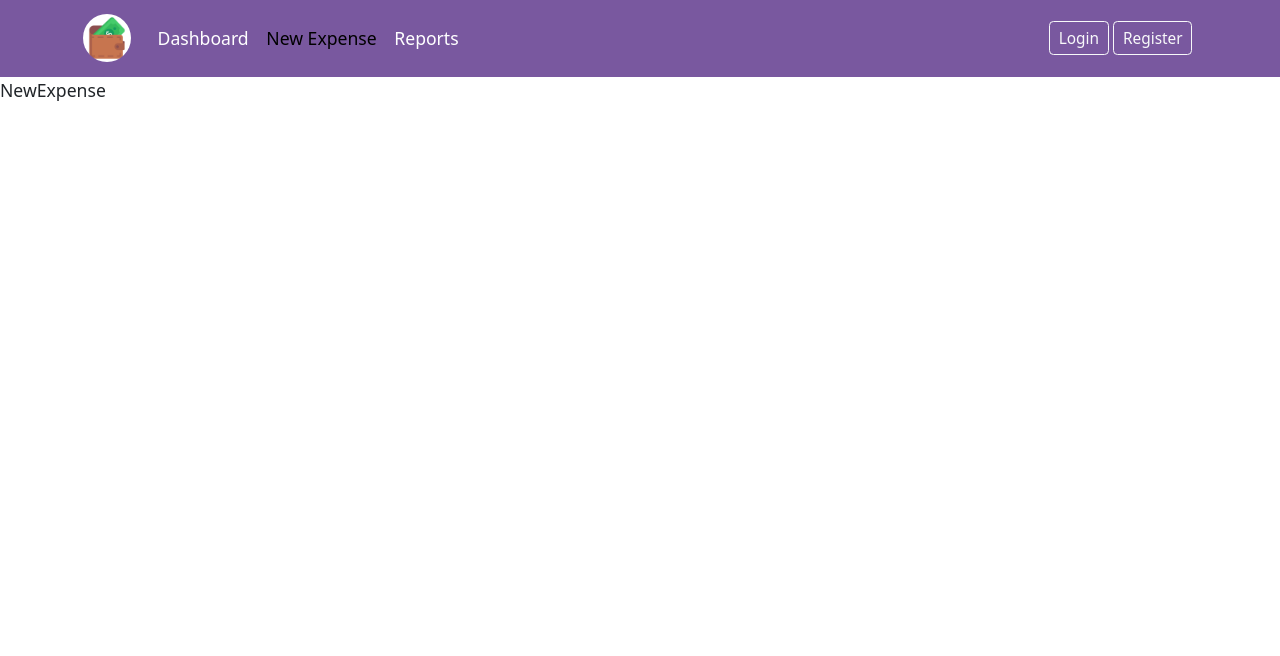
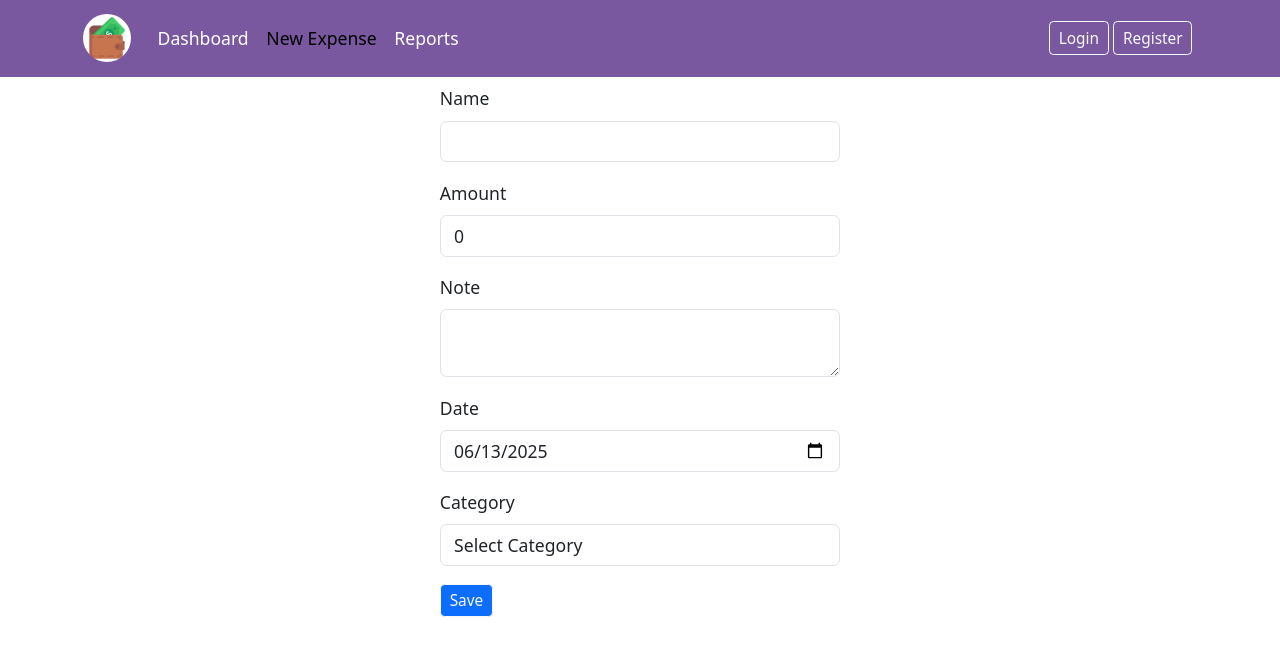
Before and after one commit to RohanKale0710/webapp, a React (Vite) app in the folder client/: page /new in a window 1280 px wide. Shown: the top 656 px of the page. Built offline with nearby package versions, Linux system fonts and the light colour scheme.

Commit message:
save expense completed

```diff
--- a/client/package.json
+++ b/client/package.json
@@ -12,10 +12,12 @@
   "dependencies": {
     "axios": "^1.9.0",
     "bootstrap": "^5.3.6",
+    "formik": "^2.4.6",
     "react": "^19.1.0",
     "react-dom": "^19.1.0",
     "react-icons": "^5.5.0",
-    "react-router-dom": "^7.6.2"
+    "react-router-dom": "^7.6.2",
+    "yup": "^1.6.1"
   },
   "devDependencies": {
     "@eslint/js": "^9.25.0",
--- /dev/null
+++ b/client/src/components/Dropdown.tsx
@@ -0,0 +1,32 @@
+interface Props {
+    options: string[];
+    name: string;
+    id: string;
+    value: string;
+    onChange: (e: React.ChangeEvent<HTMLSelectElement> ) => void;
+    onBlur: (e: React.ChangeEvent<HTMLSelectElement> ) => void;
+    label: string;
+    error?: string;
+    touched?: boolean;
+}
+
+const Dropdown = ({options, id, name, value, onChange, onBlur, label, error, touched}: Props) => {
+  return (
+    <div className="mb-3">
+        <label htmlFor={id} className="form-label">
+            {label}
+        </label>
+        <select name={name} id={id} className="form-control" onChange={onChange} onBlur={onBlur}>
+            <option value={value} label="Select Category" />
+            {options.map((option) =>(
+                <option key={option} value={option} label={option} />
+            ))}
+        </select>
+        {touched && error ? <div className="text-danger fst-italic">
+            {error}
+        </div>: null}
+    </div>
+  );
+};
+
+export default Dropdown;
--- a/client/src/pages/expense/NewExpense.tsx
+++ b/client/src/pages/expense/NewExpense.tsx
@@ -1,7 +1,114 @@
+import {useFormik} from "formik";
+import { type Expense } from './../../model/Expense';
+import expenseValidationSchema from "../../validation/ExpenseValidationSchema";
+import Dropdown from "../../components/Dropdown";
+import { expenseCategories } from "../../utils/AppConstants";
+import { saveOrUpdateExpense } from "../../services/expense-service";
+import { useState } from "react";
+import { useNavigate } from "react-router-dom";
+
+
+
+
+
 const NewExpense = () => {
+  const navigate = useNavigate();
+  const [error, setErrors] = useState<string>("");
+  const formik = useFormik({
+    initialValues: {
+      name: '',
+      amount: 0,
+      note: '',
+      category: '',
+      date: new Date().toISOString().split('T')[0]
+    },
+    onSubmit: (values: Expense) => {
+      saveOrUpdateExpense(values)
+      .then((response) => {
+        if(response && response.status == 201){
+          navigate('/');
+        }
+      })
+      .catch(error => {
+        console.log(error);
+        setErrors(error.message);
+      });
+    },
+    validationSchema: expenseValidationSchema
+  })
   return (
-    <div>NewExpense</div>
-  );
-}
+     <div className="d-flex justify-content-center align-items-center mt-2">
+
+    <div className="container col-md-4 col-sm-8 col-xs-12">
+      {error && <p className="text-danger fst-italic">{error}</p>}
+      <form onSubmit={formik.handleSubmit}>
+        <div className="mb-3">
+          <label htmlFor="name" className="form-label">
+            Name
+          </label>
+          <input
+            type="text"
+            id="name"
+            name="name"
+            className="form-control"
+            value={formik.values.name}
+            onChange={formik.handleChange}
+            onBlur={formik.handleBlur}
+          />
+
+          {formik.touched.name && formik.errors.name ? (
+            <div className="text-danger fst-italic"> {formik.errors.name}</div>
+          ) : null}
+        </div>
+
+        <div className="mb-3">
+          <label htmlFor="amount" className="form-label">
+            Amount
+          </label>
+          <input type="number" id="amount" name="amount" className="form-control" value={formik.values.amount} onChange={formik.handleChange} onBlur={formik.handleBlur}/>
+
+          {formik.touched.amount && formik.errors.amount ? <div className="text-danger fst-italic">
+            {formik.errors.amount}
+          </div>: null}
+        </div>
+
+        <div className="mb-3">
+          <label htmlFor="note" className="form-label">
+           Note
+          </label>
+          <textarea id="note" name="note" className="form-control" value={formik.values.note} onChange={formik.handleChange}></textarea>
+        </div>
+
+        <div className="mb-3">
+          <label htmlFor="date" className="form-label">
+           Date
+          </label>
+          <input type="date" id="date" name="date" className="form-control" value={formik.values.date} onChange={formik.handleChange} onBlur={formik.handleBlur}/>
+          {formik.touched.date && formik.errors.date ? <div className="text-danger fst-italic">
+            {formik.errors.date}
+          </div> : null}
+        </div>
+
+        <Dropdown
+          options={expenseCategories}
+          id="category"
+          name="category"
+          label="Category"
+          value={formik.values.category}
+          onChange={formik.handleChange}
+          onBlur={formik.handleBlur}
+          error={formik.errors.category}
+          touched={formik.touched.category}
+        />
+
+        <button className="btn btn-sm btn-primary btn-outline-light" type="submit">
+          Save
+        </button>
+      </form>
+    </div>
+  </div>
+
+
+)}
 
 export default NewExpense;
--- a/client/src/services/expense-service.ts
+++ b/client/src/services/expense-service.ts
@@ -13,3 +13,7 @@ export const getExpenseByExpenseId = (expenseId: string) =>{
 export const deleteExpenseByExpenseId = (expenseId: string) =>{
     return apiClient.delete<void>(`/expenses/${expenseId}`);
 }
+
+export const saveOrUpdateExpense = (expense: Expense) =>{
+    return apiClient.post<Expense>(`/expenses`,expense);
+}
--- /dev/null
+++ b/client/src/utils/AppConstants.ts
@@ -0,0 +1,7 @@
+export const expenseCategories = [
+    "Shopping",
+    "Food",
+    "Transport",
+    "Utilities",
+    "Others"
+];
--- /dev/null
+++ b/client/src/validation/ExpenseValidationSchema.ts
@@ -0,0 +1,14 @@
+import * as Yup from 'yup';
+
+const expenseValidationSchema = Yup.object({
+  name: Yup.string().required('Expense name is required')
+    .min(3,'Expense name must be atleast 3 characters long'),
+  amount: Yup.number()
+    .required('Expense amount is required')
+    .positive('Expense amount must be greater than 0'),
+  date:Yup.date().required('Expense date is required'),
+  category: Yup.string().required('Expense category is required')
+
+});
+
+export default expenseValidationSchema;
```
Also changed, not shown: 1 other file (tests, documents, lock files or other folders).
